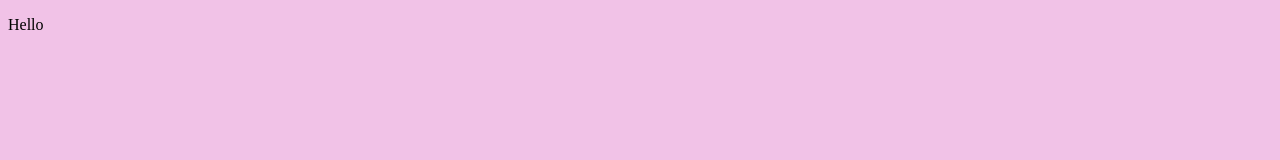
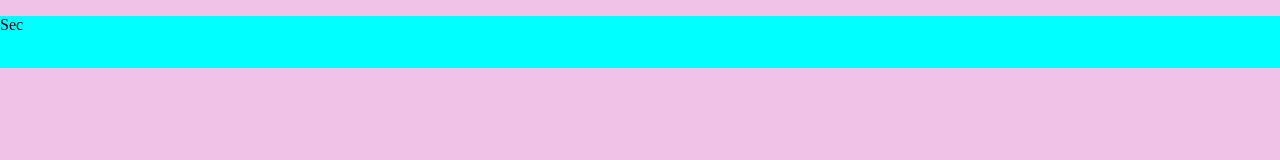
Before and after one commit to Virendra1807/HTML-CSS-Js--Testbook, a plain HTML site: page test.html in a window 1280 px wide. Drawn offline with Linux system fonts and the light colour scheme.

Commit message:
diff betn innerText, innerHTML and textContent

```diff
--- a/test.html
+++ b/test.html
@@ -70,12 +70,18 @@
     <div class="smile"></div>
   </div> -->
 
-  <div class="bx1">
+  <div class="myClass">
     <p id="title">Hello</p>
+    <p>dfdsf</p>
+    <p>kkkkkkk</p>
+  </div>
+  <div class="myClass" style="background-color: aqua; margin: 0">
+    <p>Sec</p>
+    <p class="para" style="visibility: hidden;">Second</p>
   </div>
 
 
-  <script type="text/javascript" src="./test.js">
+  <script type="text/javaScript" src="./test.js">
 
     // var input =0;
     // var sum = 0;
--- a/test.js
+++ b/test.js
@@ -199,16 +199,26 @@
 // let bigInt = 456841458556895896464678n;
 // console.log(typeof bigInt);
 
-let obj = {
-    nm: 'Viren',
-    age: 23
-}
+// let obj = {
+//     nm: 'Viren',
+//     age: 23
+// }
 
-let obj2 = Object.assign(obj, {color : 'pink'});
+// let obj2 = Object.assign(obj, {color : 'pink'});
 
 // console.log(Object.keys(obj2));
 
 // console.log(Object.values(obj2));
 
-console.log(Object.entries(obj2));
-console.log(Object.keys(obj2).length);
+// console.log(Object.entries(obj2));
+// console.log(Object.keys(obj2).length);
+
+document.body.style.margin = "0px";
+const multiSelector = document.querySelectorAll(".myClass");
+const para = document.querySelector(".para");
+
+// multiSelector[1].innerHTML = "<h1>Hello change</h1>";
+
+
+let content = para.inner;
+multiSelector[0].textContent = content;
```
